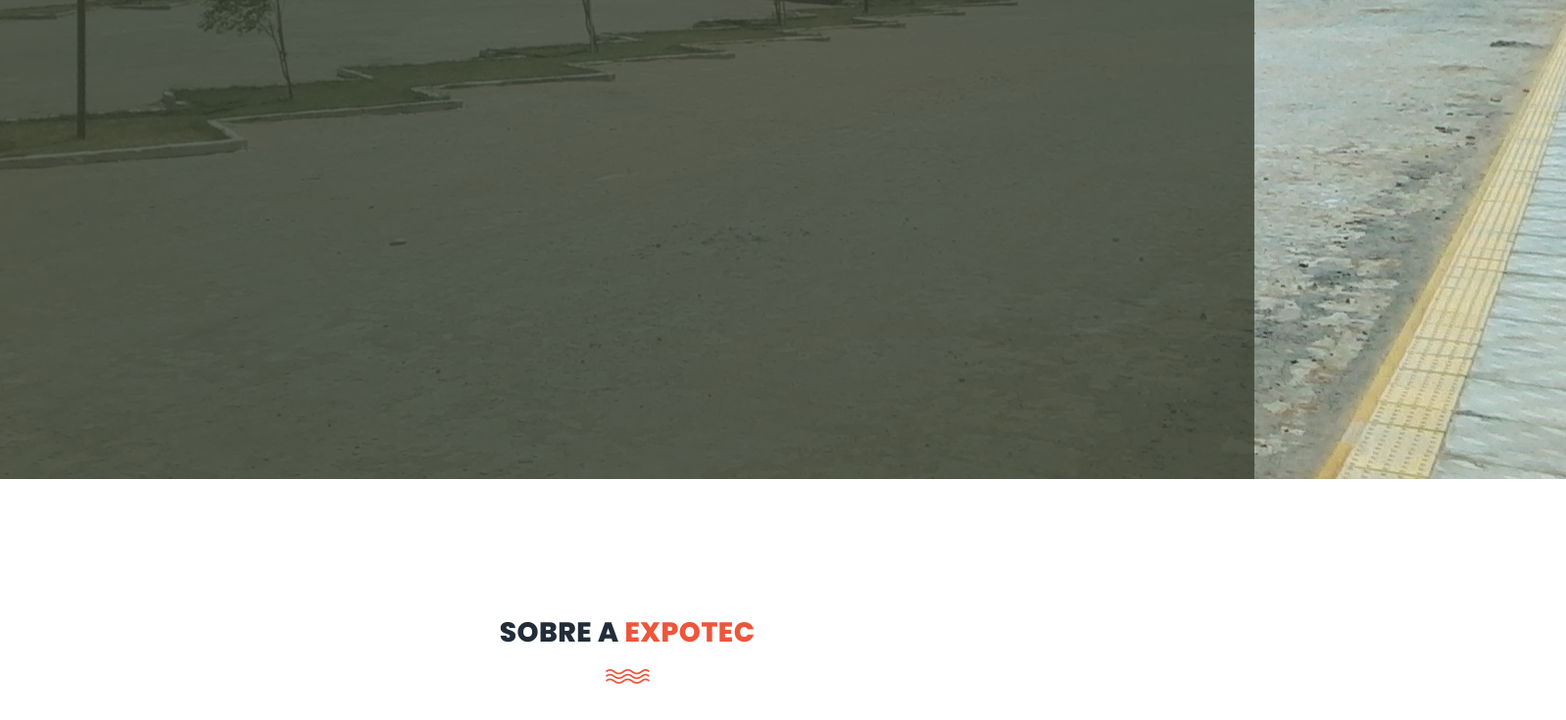
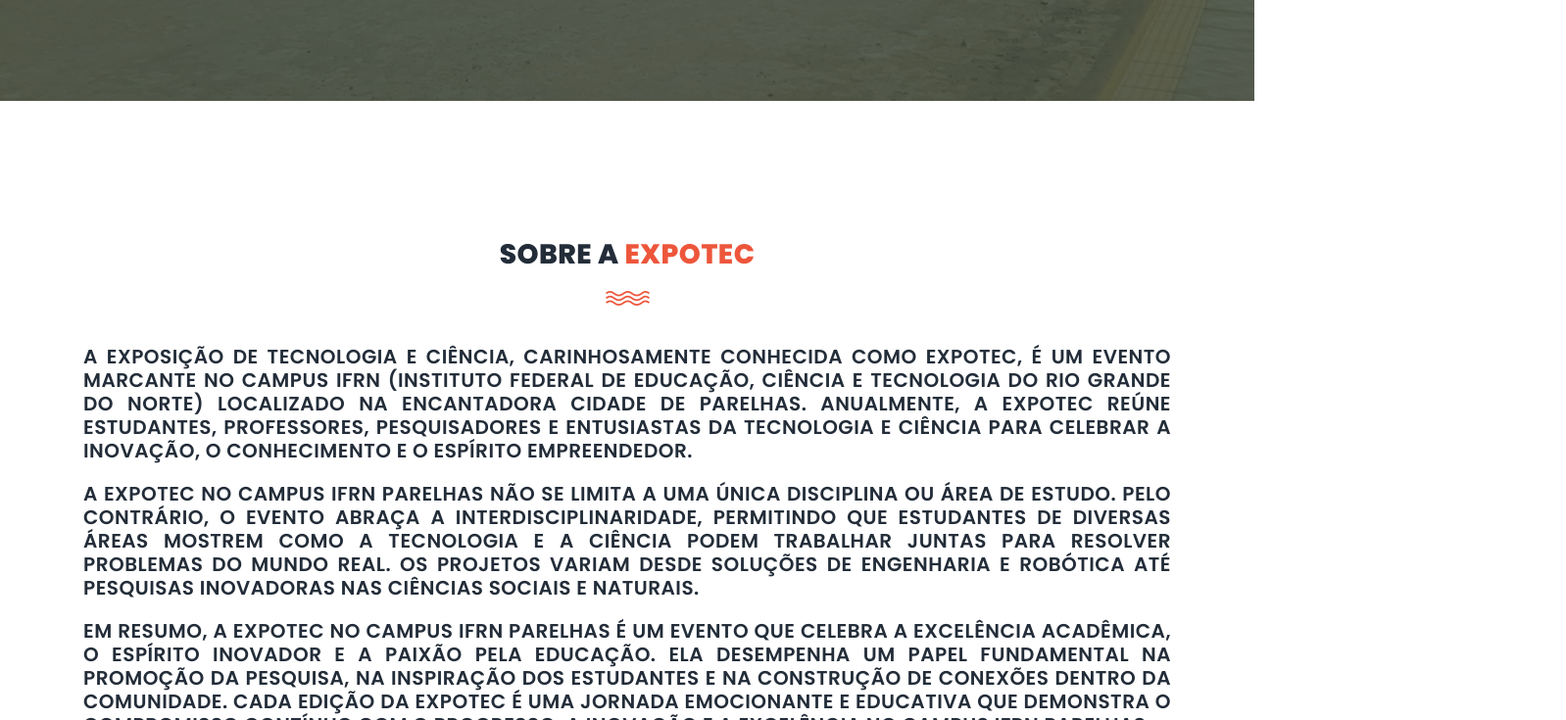
Before and after one commit to pedrolucio392/expotec_2023, a plain HTML site: page index.html in a window 1280 px wide. Shown: the part 697-1432 px from the top of the page at 98% size, 1598 px wide, since content can reach past the window. Drawn offline with Linux system fonts and the light colour scheme.

Commit message:
fix: img

```diff
--- a/assets/css/style.css
+++ b/assets/css/style.css
@@ -602,7 +602,7 @@
   position: relative;
 }
 
-#bg-video {
+#bg-img {
     min-width: 100%;
     min-height: 100vh;
     max-width: 100%;
```
